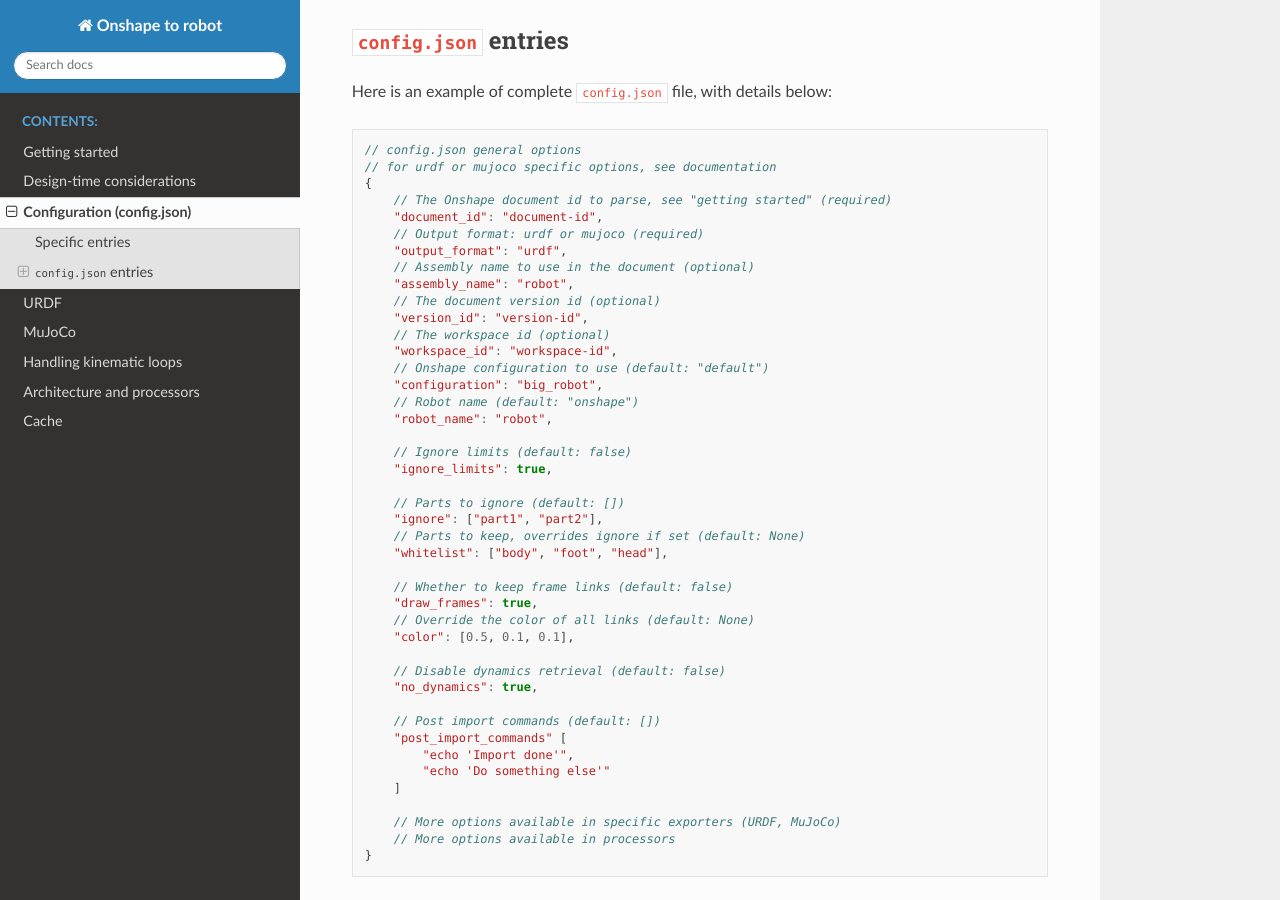
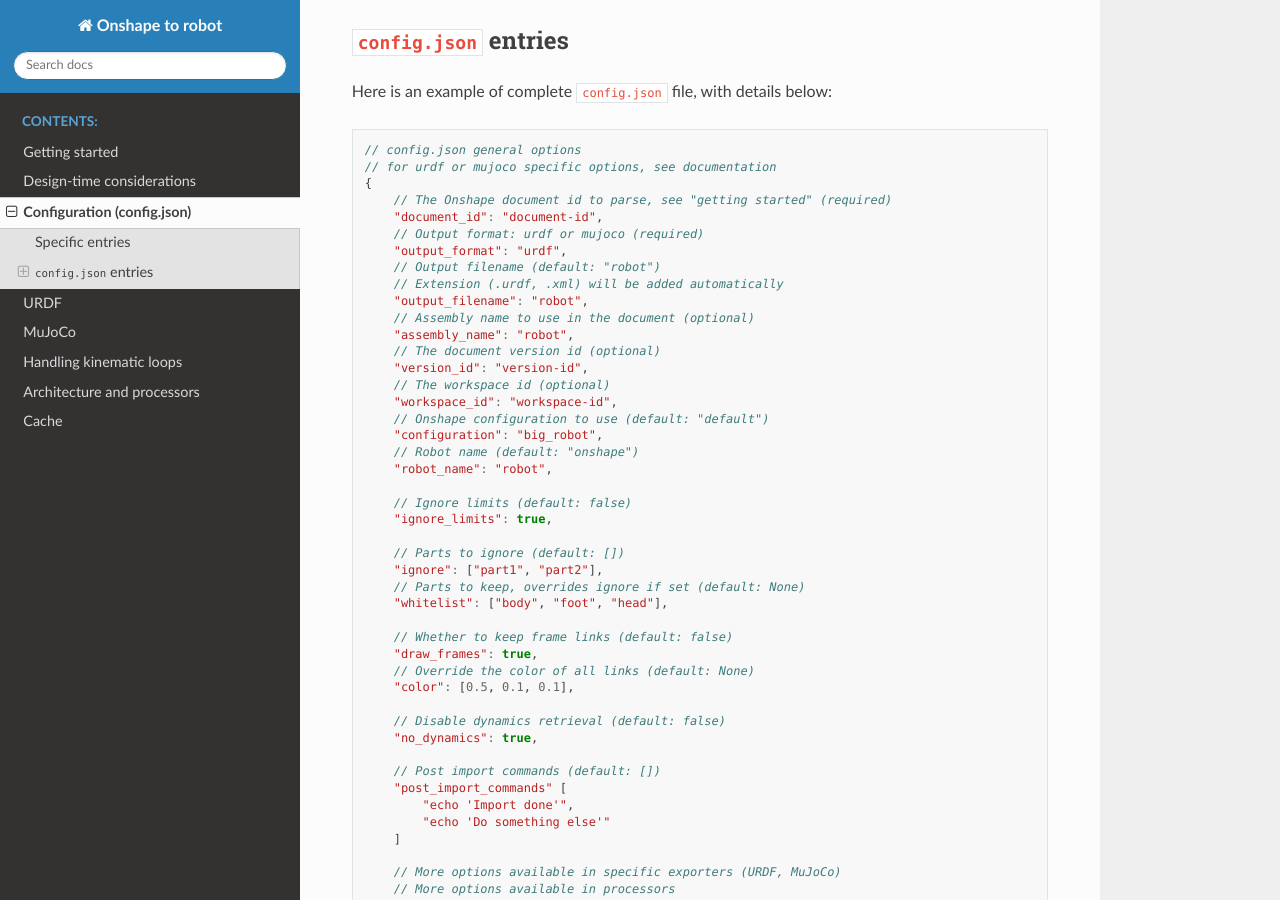
Before and after one commit to Rhoban/onshape-to-robot, a Sphinx documentation site: the page built from docs/source/config.rst, in a window 1280 px wide and 900 px high, scrolled down 360 px. Built offline with Sphinx 7.4.7 and the Read the Docs theme 3.1.0, drawn with Linux system fonts in a browser that asks for light colours.

Commit message:
Adding output_filename

```diff
--- a/docs/source/config.rst
+++ b/docs/source/config.rst
@@ -26,6 +26,9 @@
         "document_id": "document-id",
         // Output format: urdf or mujoco (required)
         "output_format": "urdf",
+        // Output filename (default: "robot")
+        // Extension (.urdf, .xml) will be added automatically
+        "output_filename": "robot",
         // Assembly name to use in the document (optional)
         "assembly_name": "robot",
         // The document version id (optional)
```
Also changed, not shown: 1 other file.
